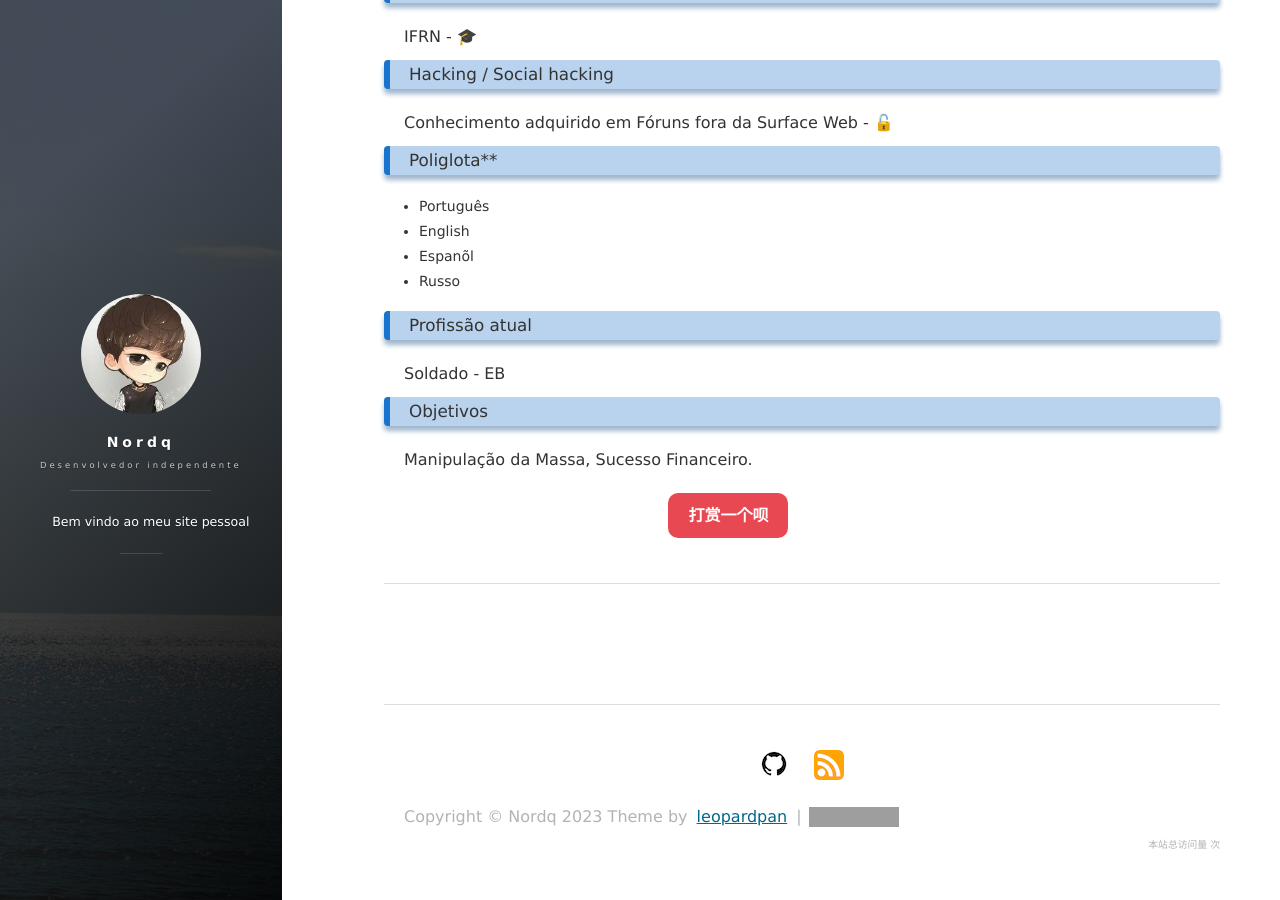
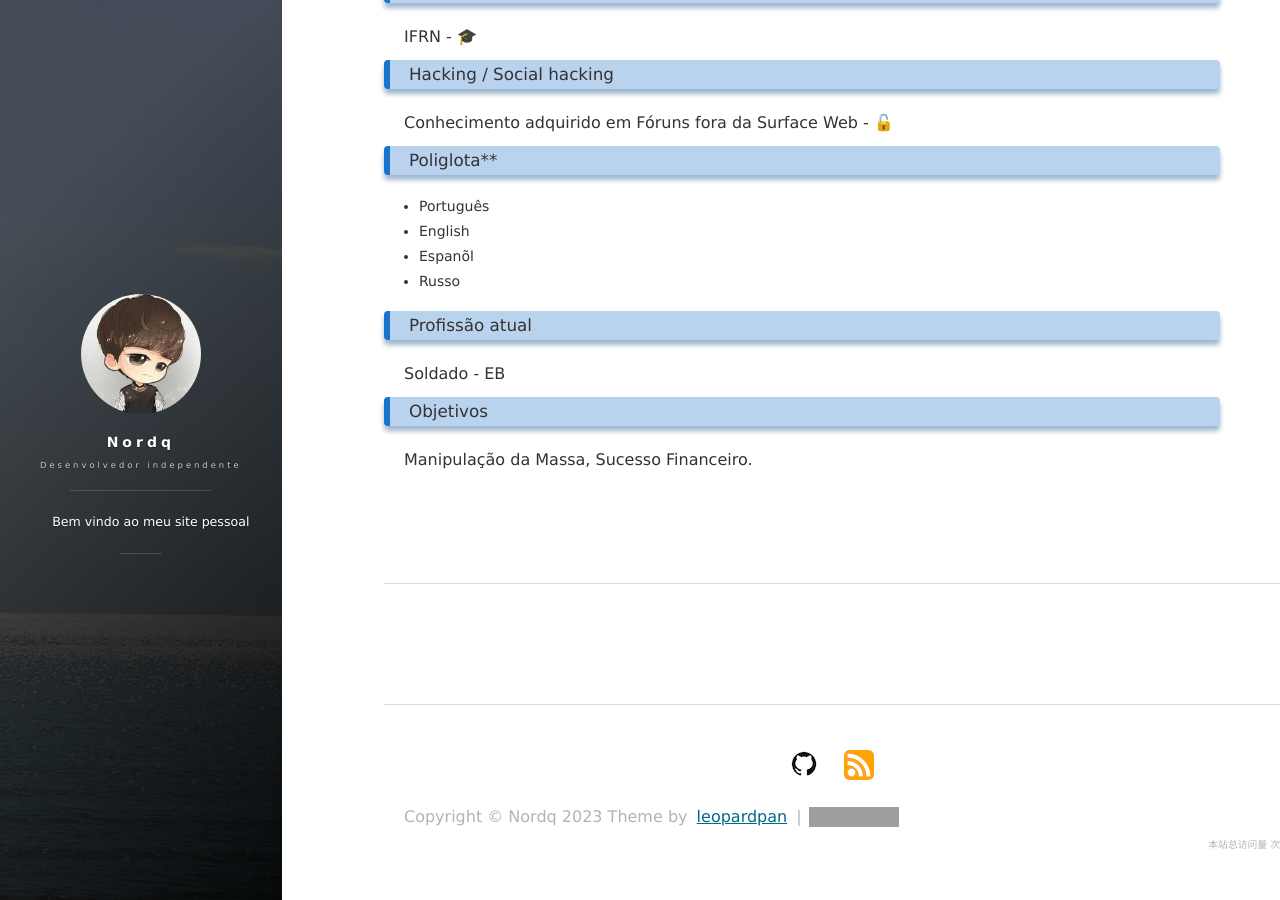
Before and after one commit to Nordq/nordq.github.io, a Jekyll site: the page built from _posts/2020-07-11-blog_info.md, in a window 1280 px wide and 900 px high, scrolled down 749 px. Built offline with Jekyll 4.4.1, drawn with Linux system fonts in a browser that asks for light colours; nearby versions of some CDN libraries; comment, search, counter and statistics services are not loaded; grey boxes are pictures that could not be loaded.

Commit message:
Update new-old.html

```diff
--- a/_includes/new-old.html
+++ b/_includes/new-old.html
@@ -1,7 +1,4 @@
 <section>
-
-            <div class="content-play">
-              <p><a href="javascript:void(0)" onclick="dashangToggle()" class="dashang" title="打赏，支持一下">打赏一个呗</a></p>
               <div class="hide_box-play"></div>
               <div class="shang_box-play">
                 <a class="shang_close-play" href="javascript:void(0)" onclick="dashangToggle()" title="关闭"><img src="/images/payimg/close.jpg" alt="取消" /></a>
```
